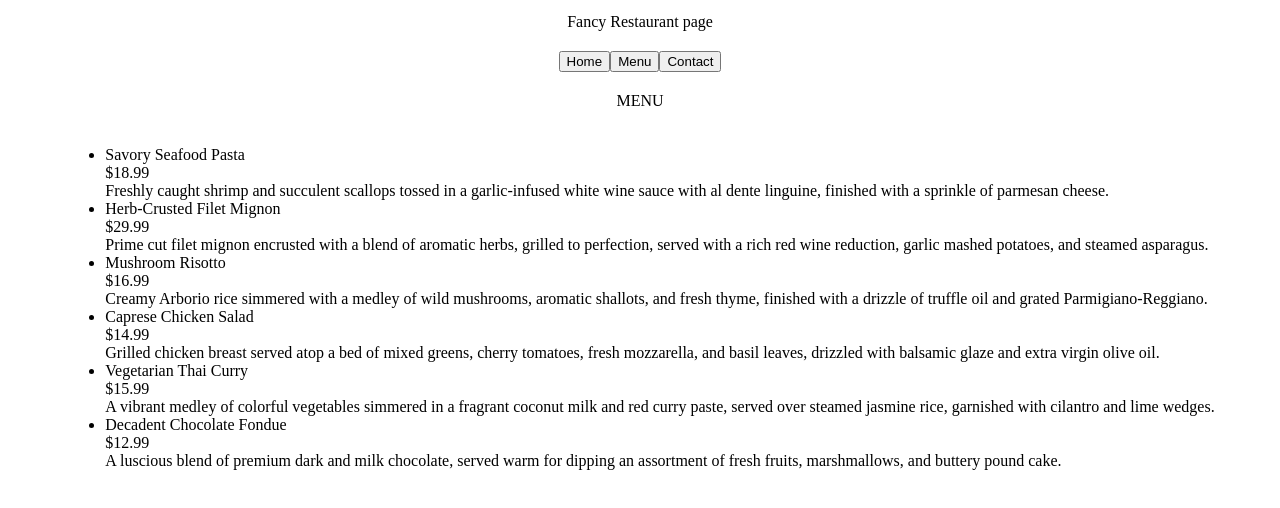
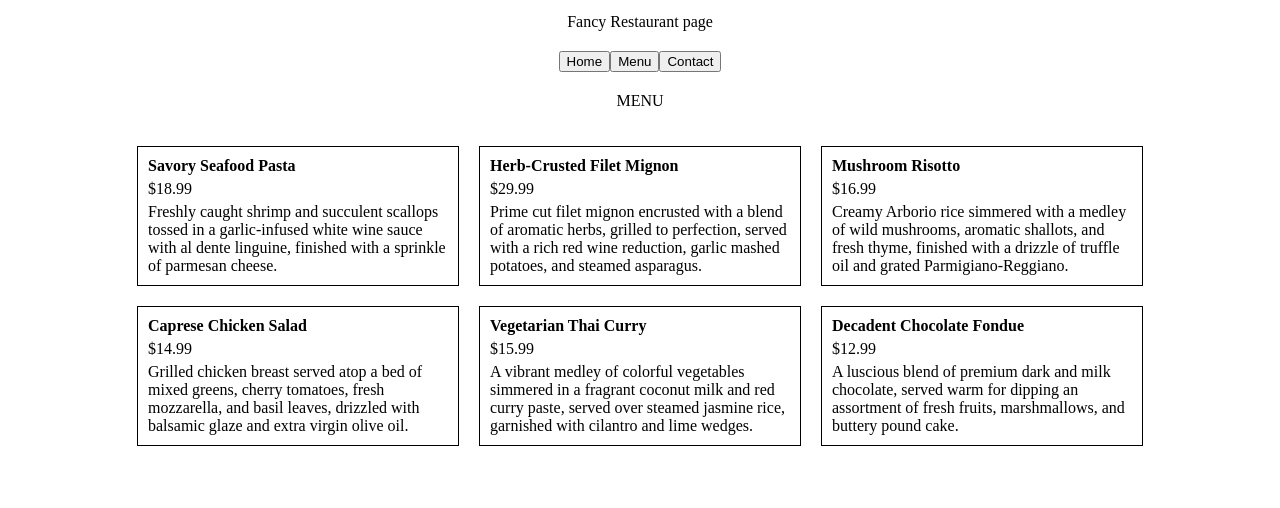
Before and after one commit to NewRedRoses/Restaurant-Page, a website built with webpack: page dist/index.html in a window 1280 px wide. Built offline with nearby package versions, Linux system fonts and the light colour scheme.

Commit message:
Add styling for menu page

```diff
--- a/src/styles.css
+++ b/src/styles.css
@@ -19,3 +19,24 @@ body {
   font-weight: 500;
   padding: 50px 150px;
 }
+ul {
+  list-style-type: none;
+}
+.menu-container {
+  display: flex;
+  flex-wrap: wrap;
+  justify-content: center;
+  padding: 0px;
+  gap: 20px;
+}
+.menu-item {
+  display: flex;
+  flex-direction: column;
+  gap: 5px;
+  border: 1px black solid;
+  padding: 10px;
+  width: 300px;
+}
+.food-name {
+  font-weight: 700;
+}
```
